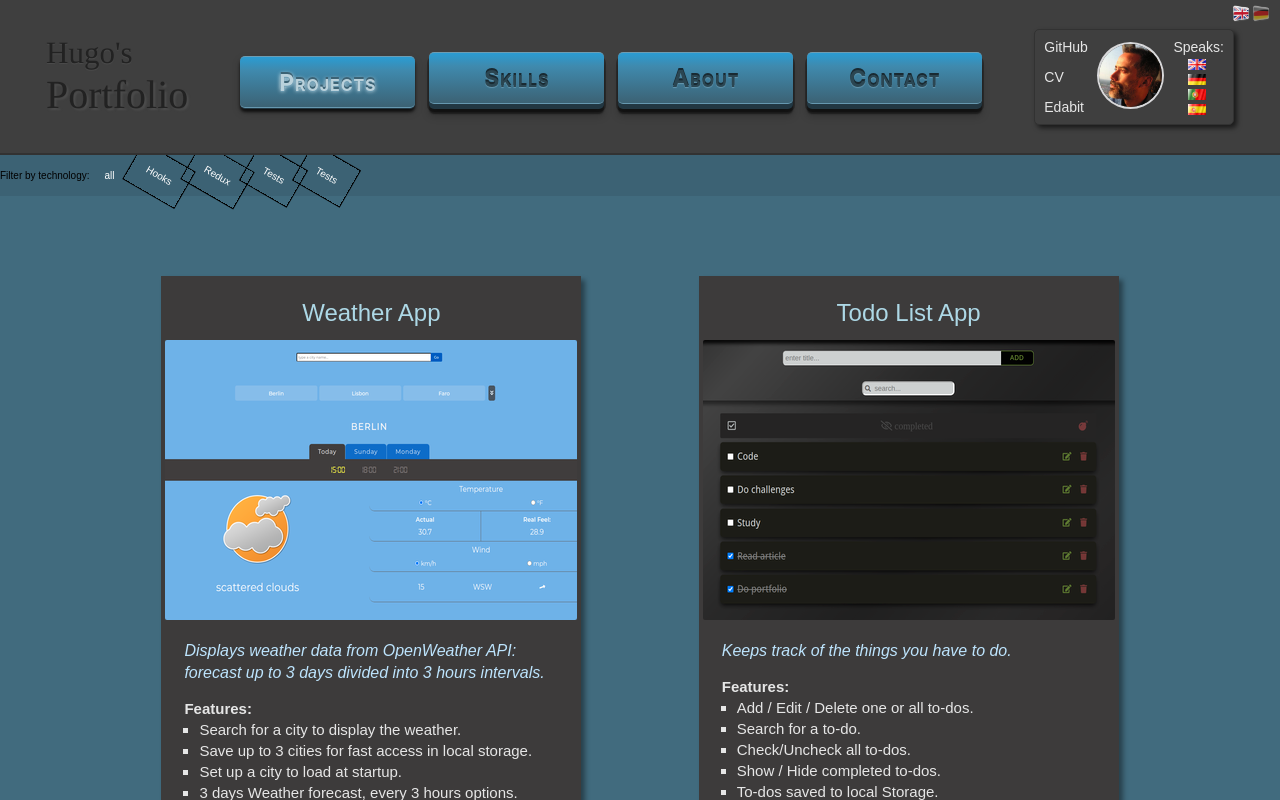
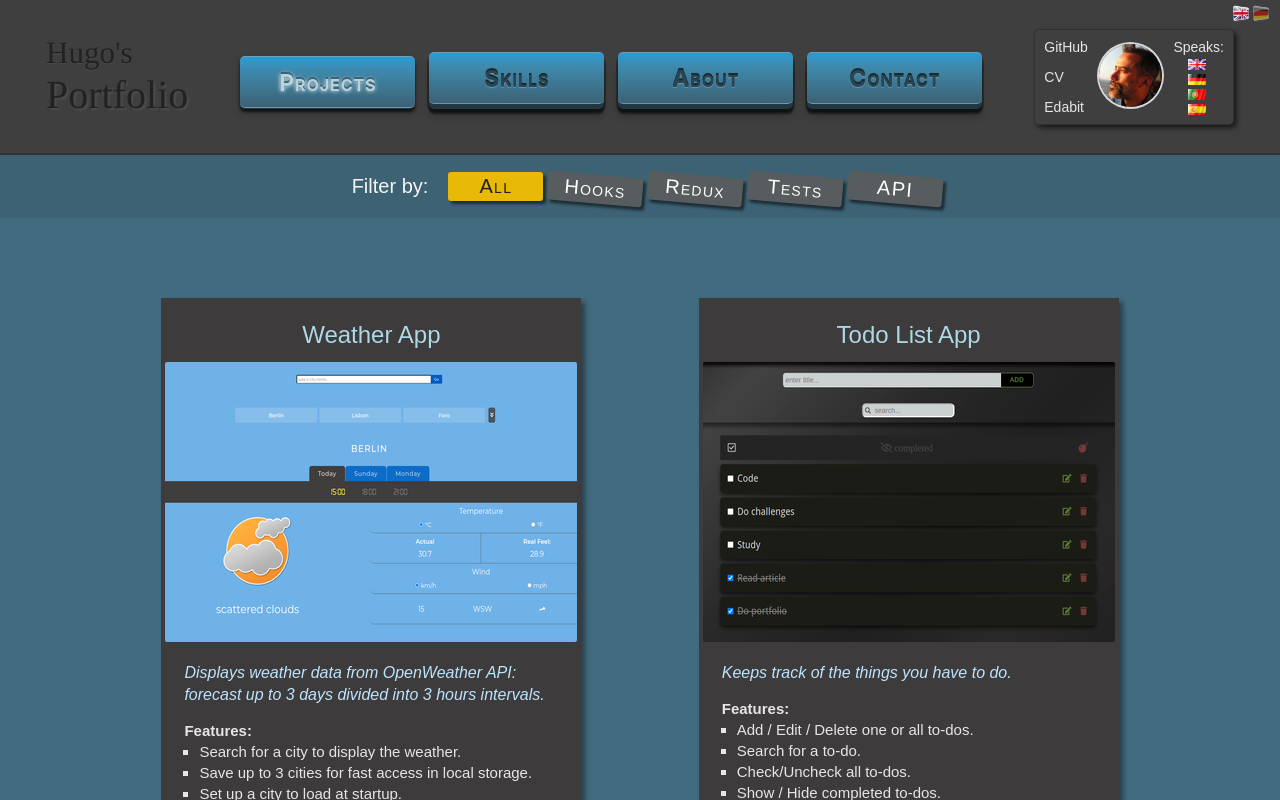
Before and after one commit to hugCarvalho/portfolio, a React (Create React App) app: page /#/projects in a window 1280 px wide. Shown: the top 800 px of the page. Built offline with nearby package versions, Linux system fonts and the light colour scheme.

Commit message:
RenderProject: styled filter options

```diff
--- /dev/null
+++ b/src/components/Pages/Projects/FilterBy/FilterBy.js
@@ -0,0 +1,45 @@
+import React from "react";
+import "./FilterBy.scss";
+
+function FilterBy({ filterBy, setFilterBy, isLanguageEnglish }) {
+  return (
+    <div className="FilterBy">
+      <span className="filter-by__text">Filter by:</span>
+      <ul>
+        <li
+          className={filterBy === "all" ? "active " : "tech-tab"}
+          onClick={() => setFilterBy("all")}
+        >
+          All
+        </li>
+
+        <li
+          className={filterBy === "Hooks" ? "active " : "tech-tab"}
+          onClick={() => setFilterBy("Hooks")}
+        >
+          Hooks
+        </li>
+        <li
+          className={filterBy === "Redux" ? "active " : "tech-tab"}
+          onClick={() => setFilterBy("Redux")}
+        >
+          Redux
+        </li>
+        <li
+          className={filterBy === "Tests" ? "active " : "tech-tab"}
+          onClick={() => setFilterBy("Tests")}
+        >
+          Tests
+        </li>
+        <li
+          className={filterBy === "API" ? "active " : "tech-tab"}
+          onClick={() => setFilterBy("API")}
+        >
+          API
+        </li>
+      </ul>
+    </div>
+  );
+}
+
+export default FilterBy;
--- /dev/null
+++ b/src/components/Pages/Projects/FilterBy/FilterBy.scss
@@ -0,0 +1,57 @@
+.FilterBy {
+  height: 63px;
+  display: flex;
+  align-items: center;
+  justify-content: center;
+  font-size: 2rem;
+  transition: translate ease 5s;
+  // transform: translate(0%, -80%);
+
+  .filter-by__text {
+    color: whitesmoke;
+    padding: 0 20px;
+  }
+
+  ul {
+    //background-color: lightgreen;
+    display: flex;
+    justify-content: center;
+  }
+  li {
+    display: flex;
+    text-align: center;
+    justify-content: center;
+    background-color: #575d5f;
+    color: white;
+    width: 95px;
+    padding: 3px;
+    margin-right: 5px;
+    // margin-top: 1.6rem;
+    // margin-bottom: 1.5rem;
+    text-align: center;
+    border-radius: 3px;
+    box-shadow: 3px 3px 3px rgba(0, 0, 0, 0.562);
+    font-weight: 300;
+    font-variant: small-caps;
+    letter-spacing: 1.3px;
+    cursor: pointer;
+  }
+
+  .tech-tab {
+    //box-shadow: 0px 0px 0px 1px black;
+    transform: rotate(5deg);
+    transform-origin: 20% 40%;
+    transition: transform, background ease-in;
+    transition-duration: 1s, 0.4s;
+  }
+
+  .active {
+    background-color: #e8ba07;
+    color: rgb(32, 32, 32);
+    transform: rotate(360);
+    transform-origin: 20% 40%;
+    transition: transform linear 1.6s;
+    transition: transform, background ease-in;
+    transition-duration: 0.4s, 0.4s;
+  }
+}
--- a/src/components/Pages/Projects/RenderProjects.js
+++ b/src/components/Pages/Projects/RenderProjects.js
@@ -4,6 +4,7 @@ import ProjectCard from "./ProjectCard/ProjectCard";
 import { IsActiveContext } from "../../Header/NavButtons/RenderNavButtons";
 import { projectsData } from "./data/projectsData";
 import { LanguageContext } from "../../../App";
+import FilterBy from "./FilterBy/FilterBy";
 
 function RenderProjects() {
   const pageIsActive = React.useContext(IsActiveContext);
@@ -49,42 +50,12 @@ function RenderProjects() {
 
   return (
     <>
-      <div className="filter-by">
-        <span className="filter-by__text">Filter by technology:</span>
-        <ul>
-          <li
-            className={filterBy === "all" ? "one " : "all"}
-            onClick={() => setFilterBy("all")}
-          >
-            all
-          </li>
+      <FilterBy
+        filterBy={filterBy}
+        setFilterBy={setFilterBy}
+        isLanguageEnglish={isLanguageEnglish}
+      />
 
-          <li
-            className={filterBy === "Hooks" ? "one " : "all"}
-            onClick={() => setFilterBy("Hooks")}
-          >
-            Hooks
-          </li>
-          <li
-            className={filterBy === "Redux" ? "one " : "all"}
-            onClick={() => setFilterBy("Redux")}
-          >
-            Redux
-          </li>
-          <li
-            className={filterBy === "Tests" ? "one " : "all"}
-            onClick={() => setFilterBy("Tests")}
-          >
-            Tests
-          </li>
-          <li
-            className={filterBy === "API" ? "one " : "all"}
-            onClick={() => setFilterBy("API")}
-          >
-            Tests
-          </li>
-        </ul>
-      </div>
       <main className="RenderProjects">
         {filterTechsBy(projectsData, filterBy).map((project, i) => {
           const language = isLanguageEnglish ? "en" : "de";
--- a/src/components/Pages/Projects/RenderProjects.scss
+++ b/src/components/Pages/Projects/RenderProjects.scss
@@ -11,35 +11,6 @@
   justify-content: space-evenly;
   flex-wrap: wrap;
 }
-//FILTER BY
-.filter-by {
-  display: flex;
-  align-items: center;
-  ul {
-    display: flex;
-  }
-  li {
-    list-style: none;
-    color: white;
-    padding: 15px;
-    cursor: pointer;
-  }
-
-  .all {
-    box-shadow: 0px 0px 0px 1px black;
-    transform: rotate(30deg);
-
-    transition: all ease-in 2s;
-  }
-
-  .all:hover {
-  }
-  .one {
-    transform: rotate(360);
-
-    transition: all ease-in 1s;
-  }
-}
 
 @media (max-width: 622px) {
   .RenderProjects {
```
